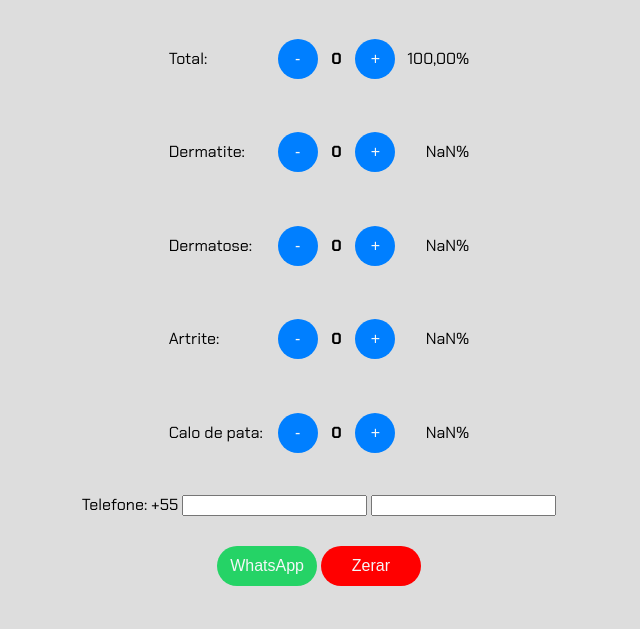
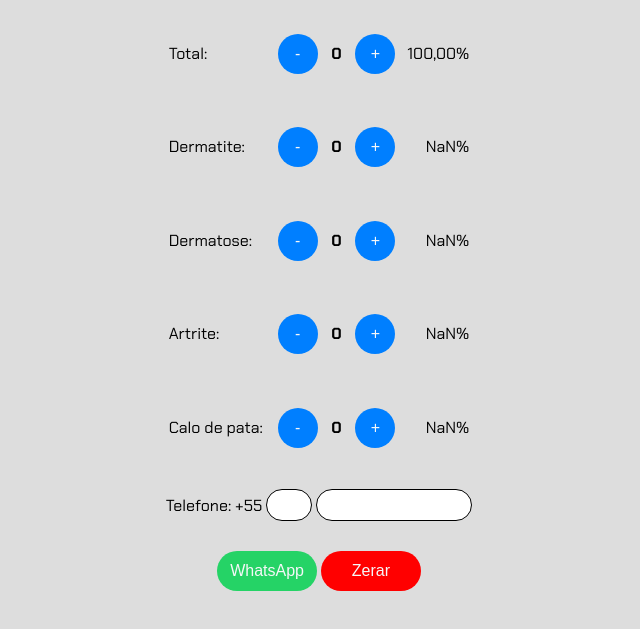
Before and after one commit to LeoVFerronato/avaliacao, a plain HTML site: page index.html in a window 1280 px wide. Shown: the part 205-834 px from the top of the page, without its empty margins (321-961 px from the left). Drawn offline with Linux system fonts and the light colour scheme.

Commit message:
Update style.css

```diff
--- a/style.css
+++ b/style.css
@@ -75,7 +75,6 @@ button, p, span, h4, p2 {
 select {
     font-family: "Chakra Petch", sans-serif;
     color: #333;
-    width: 200px;
     justify-content: center;
     text-align: center;
     width: 200px;
@@ -88,8 +87,37 @@ select {
     cursor: pointer; /* Muda o cursor para indicar que é clicável */
 
 }
-
-h1{
+h1 {
     justify-content: center;
     text-align: center;
 }
+.ddd {
+    font-family: "Chakra Petch", sans-serif;
+    color: #333;
+    width: 40px;
+    justify-content: center;
+    text-align: center;
+    height: 28px;
+    font-size: 16px;
+    border-radius: 1.5rem; /* Borda arredondada */
+    background-color: #FFFFFF; /* Cor de fundo do botão */
+    color: #000000; /* Cor do texto do botão */
+    font-size: 1rem; /* Tamanho da fonte */
+    cursor: pointer; /* Muda o cursor para indicar que é clicável */
+    border: 1px solid #000000;
+}
+.telefone {
+    font-family: "Chakra Petch", sans-serif;
+    color: #333;
+    width: 150px;
+    justify-content: center;
+    text-align: center;
+    height: 28px;
+    font-size: 16px;
+    border-radius: 1.5rem; /* Borda arredondada */
+    background-color: #FFFFFF; /* Cor de fundo do botão */
+    color: #000000; /* Cor do texto do botão */
+    font-size: 1rem; /* Tamanho da fonte */
+    cursor: pointer; /* Muda o cursor para indicar que é clicável */
+    border: 1px solid #000000;
+}
```
